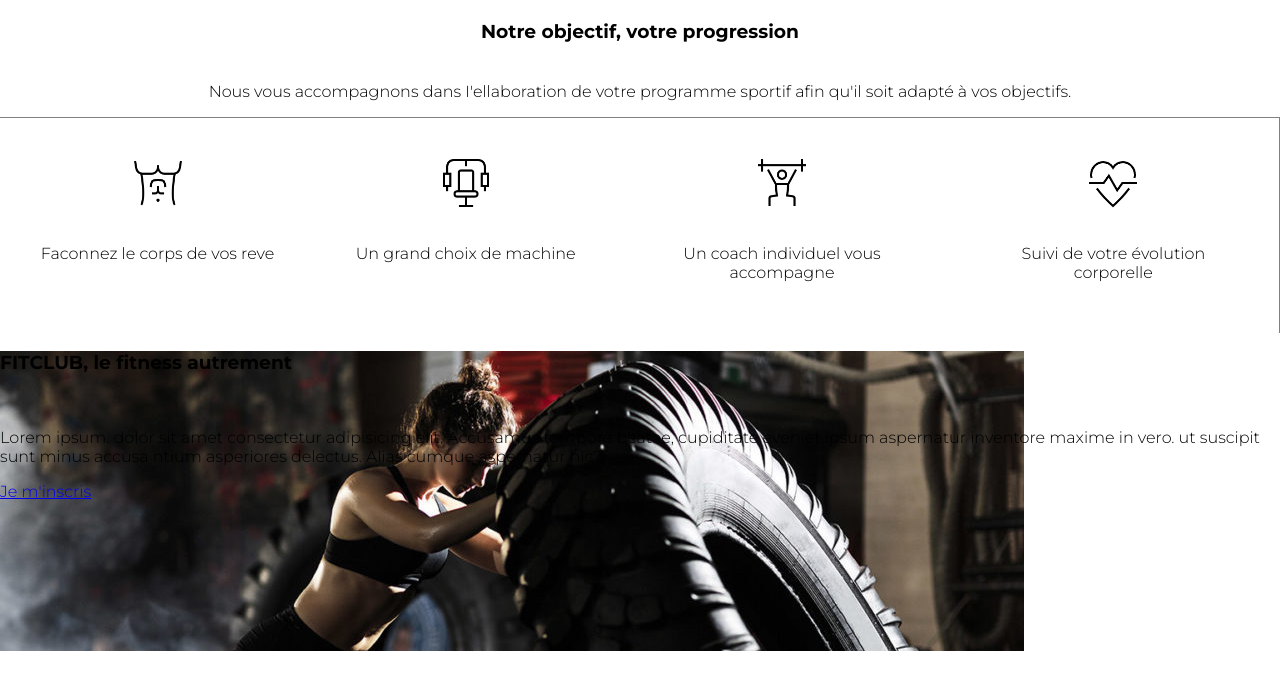
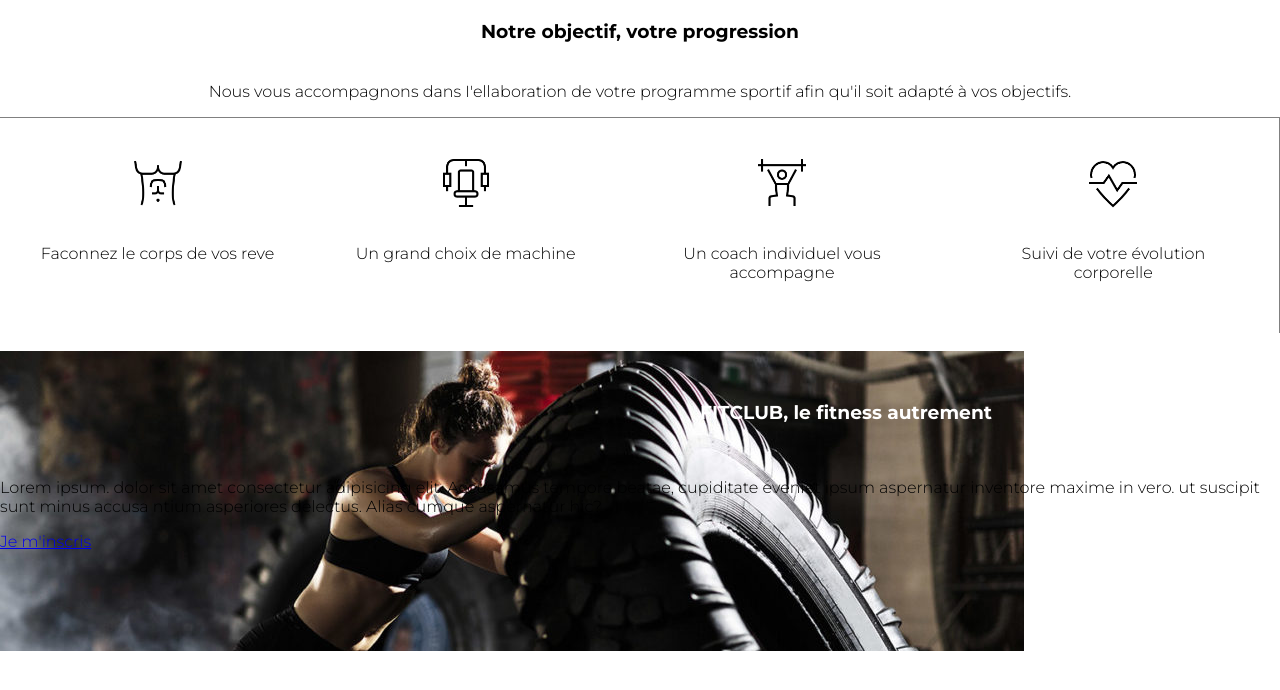
Before and after one commit to RobinCoblentz/ProjetGit-, a website: page section/objectif.html in a window 1280 px wide. Drawn offline with Linux system fonts and the light colour scheme.

Commit message:
commit 2

```diff
--- a/css/objectif.css
+++ b/css/objectif.css
@@ -43,10 +43,16 @@ body {
     background: no-repeat url("../img/crossfit.jpg");
 }
 
-div_objectif_title{
+#div_objectif_title{
+    padding-top: 50px;
+    padding-left: 700px;
+    color : white ;
+}
+
+#div_objectif_p {
 
 }
 
-div_objectif_p {
+#btn_objectif_inscription{
 
 }
```
